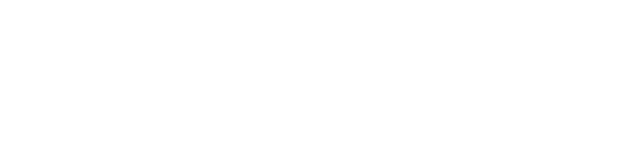
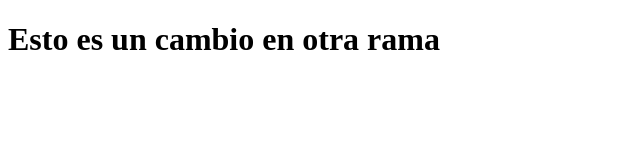
Before and after one commit to Bernaherge/coder-clase10, a plain HTML site: page index.html in a window 1280 px wide. Shown: the whole page, without its empty margins (0-640 px from the left). Drawn offline with Linux system fonts and the light colour scheme.

Commit message:
cambios en develop

```diff
--- a/index.html
+++ b/index.html
@@ -10,5 +10,7 @@
 </head>
 <body>
 
+<h1>Esto es un cambio en otra rama</h1>
+
 </body>
 </html>
```
